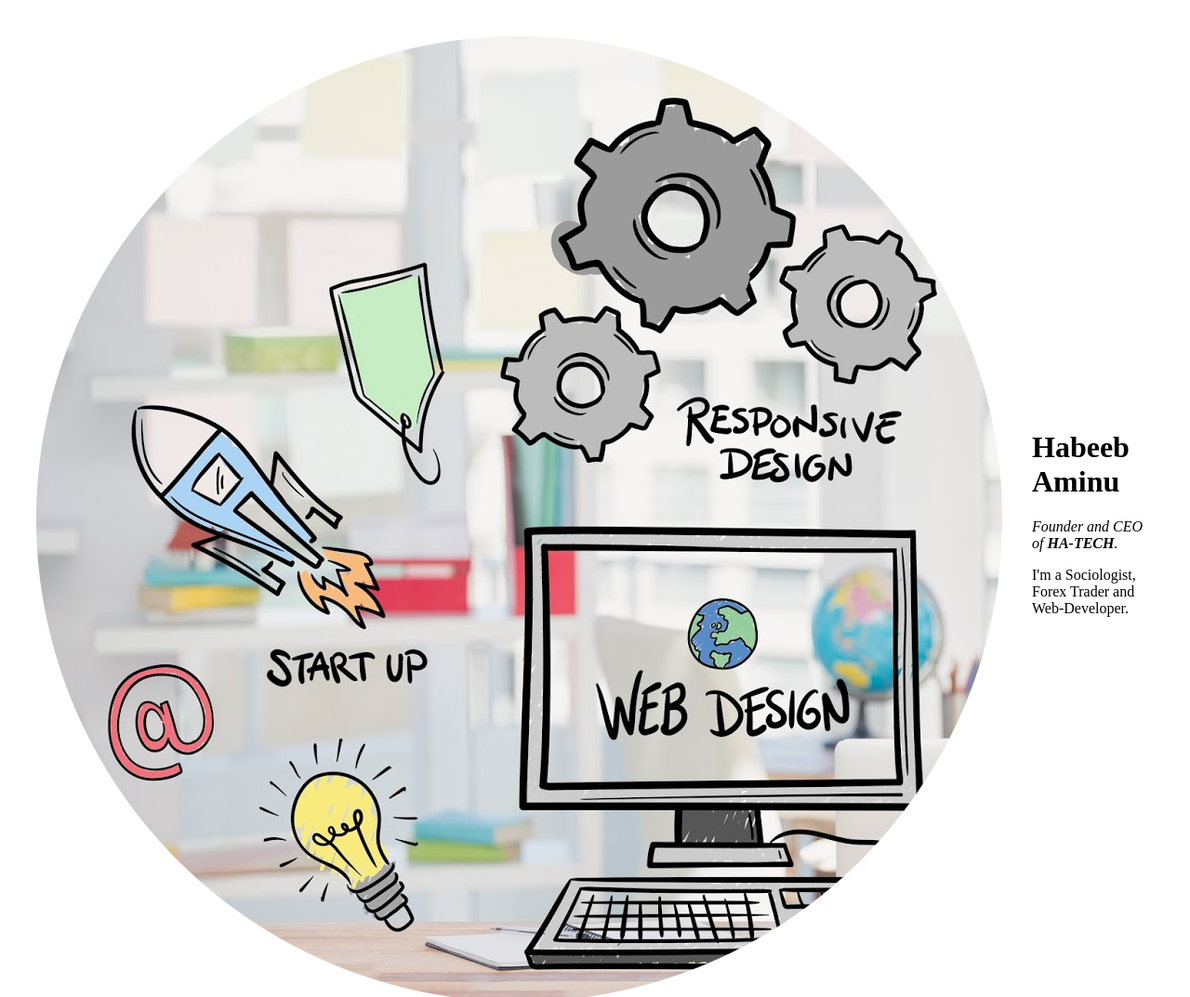
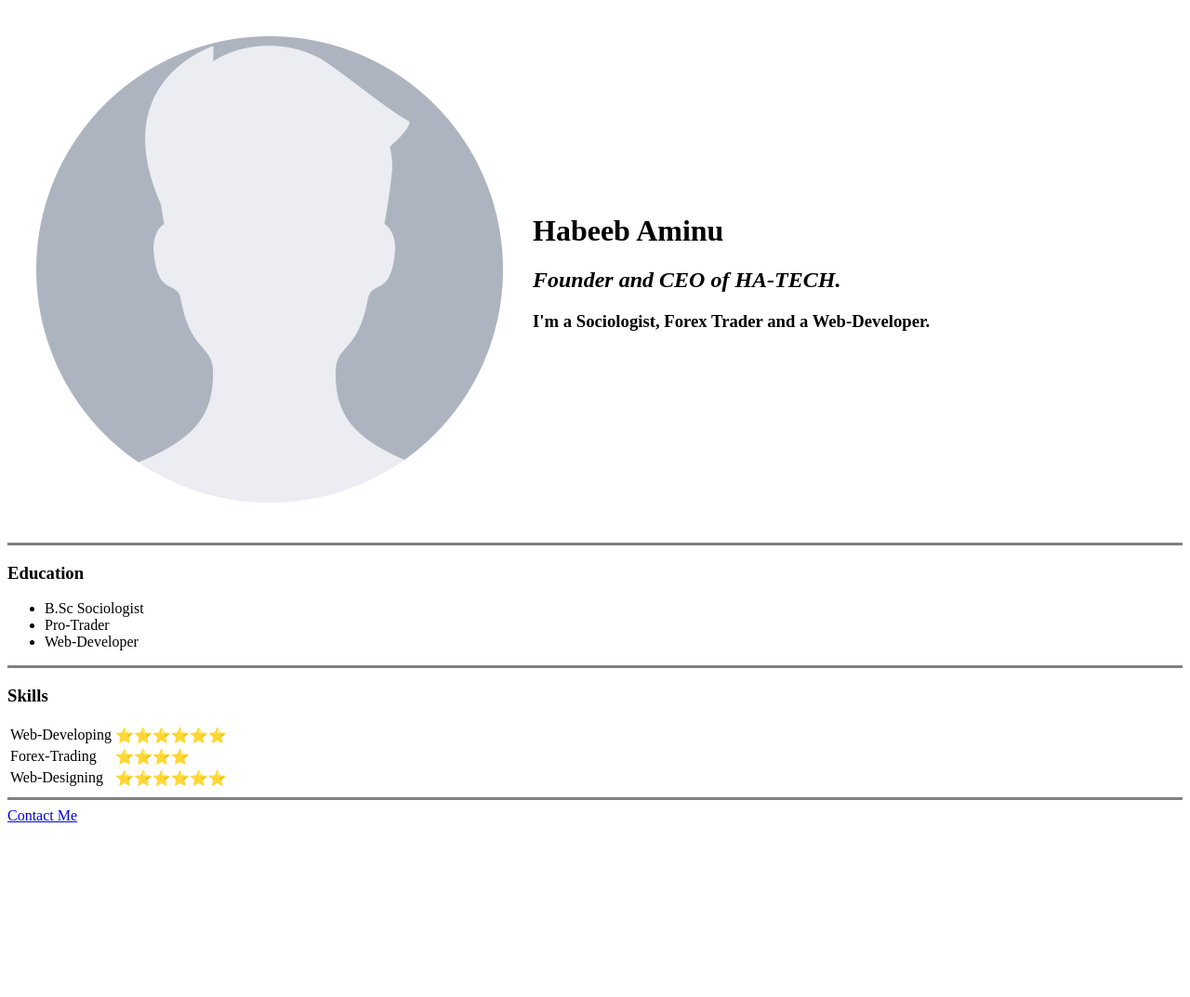
Before and after one commit to softedoboy/CV, a plain HTML site: page index.html in a window 1280 px wide. Shown: the top 1073 px of the page at 93% size. After the commit the page ends 895 px from the top, so only its background shows below. Drawn offline with Linux system fonts and the light colour scheme.

Commit message:
Update to Cv

```diff
--- a/index.html
+++ b/index.html
@@ -7,10 +7,10 @@
 <body>
     <table cellspacing="30">
         <tr>
-            <td> <img src="images/wd.png" alt="Habeeb"></td>
+            <td> <img src="images/d.png" alt="Habeeb"></td>
             <td> <h1> Habeeb Aminu </h1>
-                <p><em>Founder and CEO of <strong>HA-TECH</strong>.</em></p>
-                <p>I'm a Sociologist, Forex Trader and Web-Developer.</p></td>
+                <h2><em>Founder and CEO of <strong>HA-TECH</strong>.</em></h2>
+                <h3>I'm a Sociologist, Forex Trader and a Web-Developer.</h3></td>
         </tr>
     </table>
     <hr size="3" noshade="">
```
Also changed, not shown: images/d.png (added).
